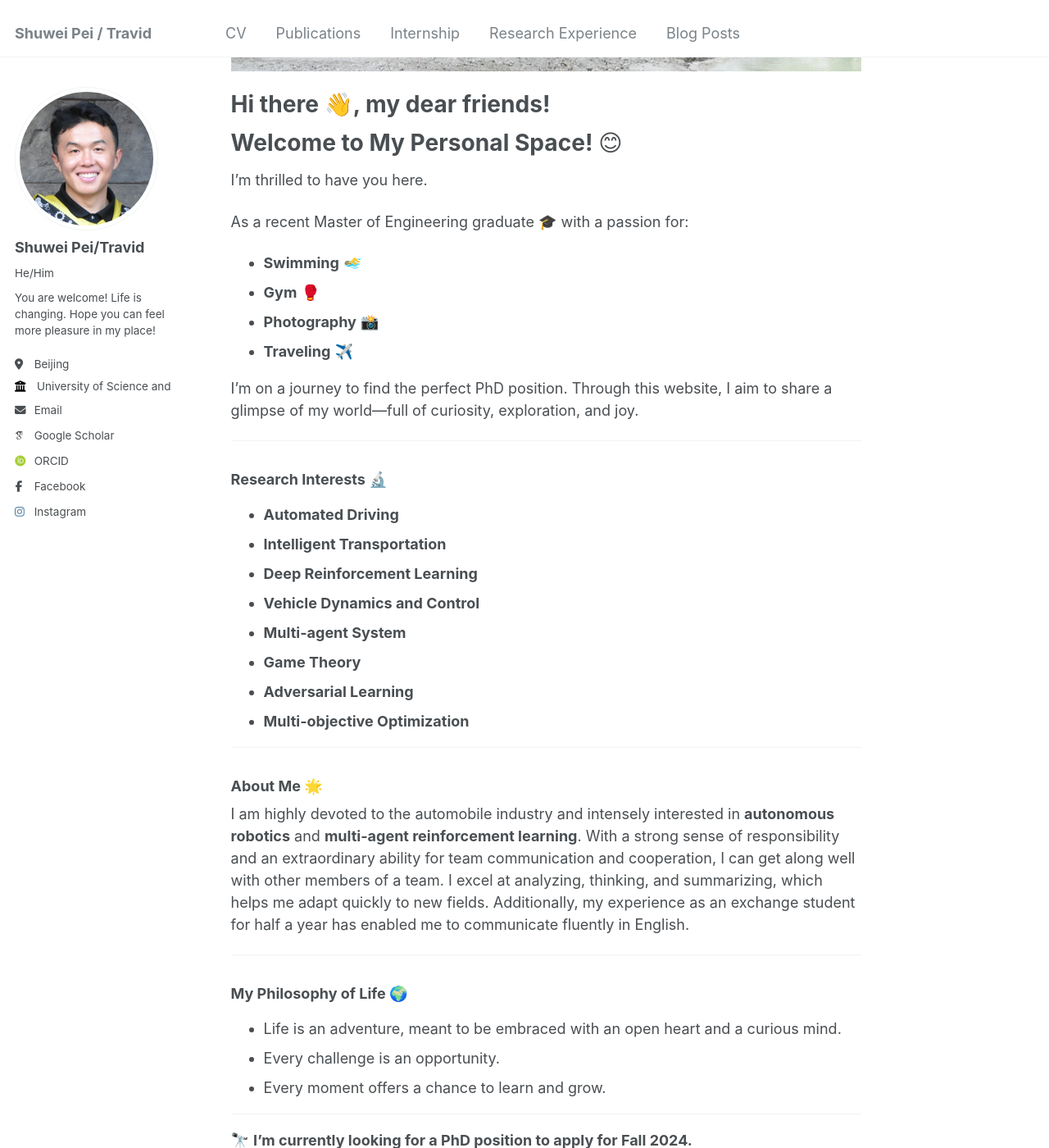
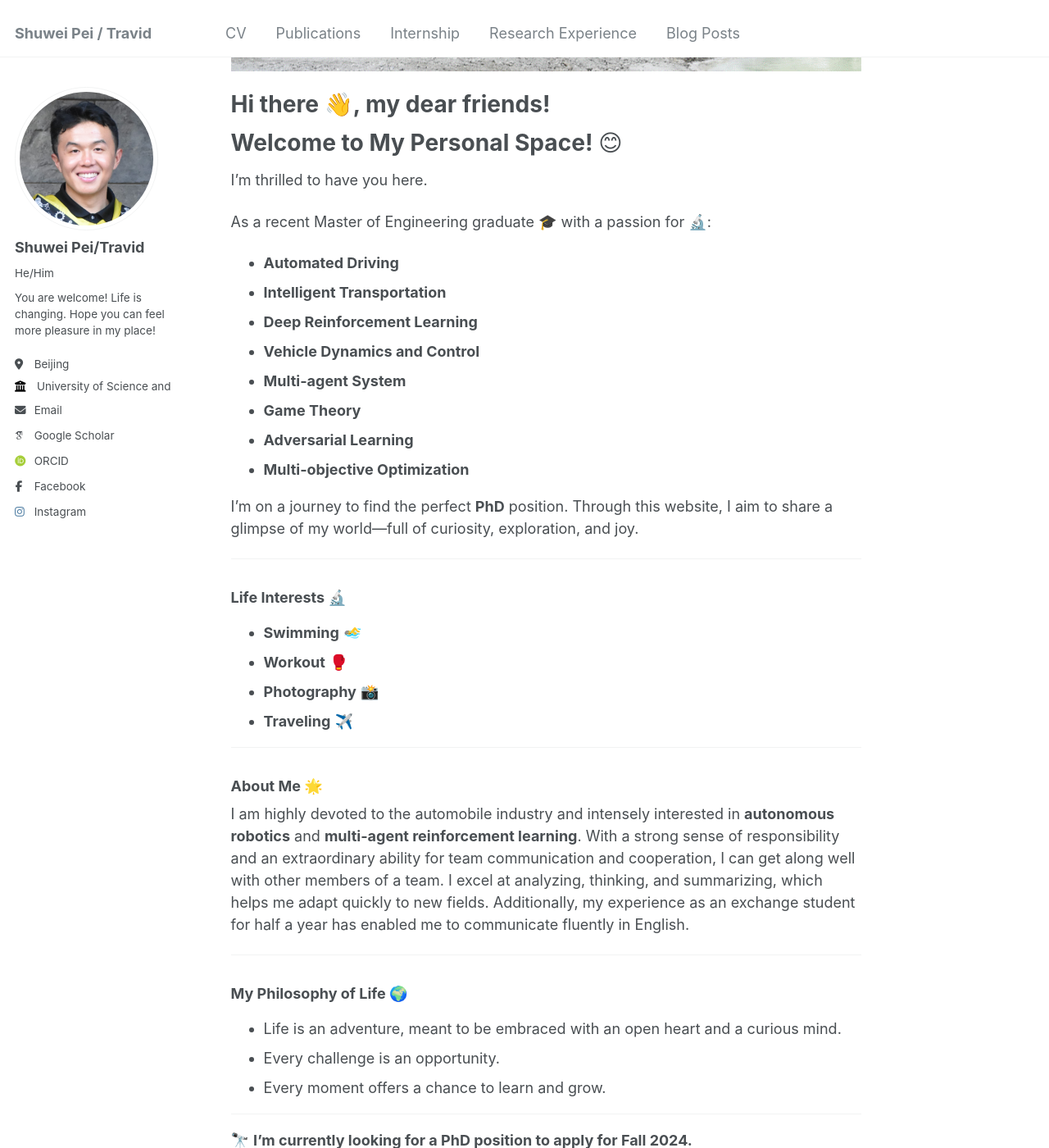
Before and after one commit to Travid-Pei/Travid-Pei.github.io, a Jekyll site: the page built from _pages/about.md, in a window 1280 px wide and 1400 px high, scrolled down 494 px. Shown: the whole window at 82% size. Built offline with Jekyll 4.4.1, drawn with Linux system fonts in a browser that asks for light colours; some web fonts are replaced; part of the change alters nothing that is shown.

Commit message:
Update about.md

```diff
--- a/_pages/about.md
+++ b/_pages/about.md
@@ -12,17 +12,7 @@ redirect_from:
 
 I’m thrilled to have you here.
 
-As a recent Master of Engineering graduate 🎓 with a passion for:
-- **Swimming** 🏊‍♂️
-- **Gym** 🥊
-- **Photography** 📸
-- **Traveling** ✈️
-
-I’m on a journey to find the perfect PhD position. Through this website, I aim to share a glimpse of my world—full of curiosity, exploration, and joy.
-
----
-
-### Research Interests 🔬
+As a recent Master of Engineering graduate 🎓 with a passion for 🔬:
 - **Automated Driving**
 - **Intelligent Transportation**
 - **Deep Reinforcement Learning**
@@ -31,6 +21,16 @@ I’m on a journey to find the perfect PhD position. Through this website, I aim
 - **Game Theory**
 - **Adversarial Learning**
 - **Multi-objective Optimization**
+
+I’m on a journey to find the perfect **PhD** position. Through this website, I aim to share a glimpse of my world—full of curiosity, exploration, and joy.
+
+---
+
+### Life Interests 🔬
+- **Swimming** 🏊‍♂️
+- **Workout** 🥊
+- **Photography** 📸
+- **Traveling** ✈️
 
 ---
 ### About Me 🌟
```
